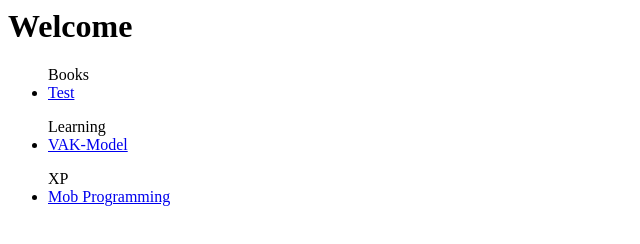
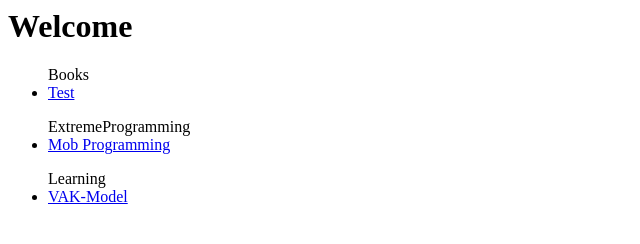
Before and after one commit to MarcMcIntosh/yabhoh, a plain HTML site: page index.html in a window 1280 px wide. Shown: the whole page, without its empty margins (0-640 px from the left). Drawn offline with Linux system fonts and the light colour scheme.

Commit message:
Deploy MarcMcIntosh/yabhoh to github.com/MarcMcIntosh/yabhoh.git:gh-pages

```diff
--- a/index.html
+++ b/index.html
@@ -6,9 +6,9 @@
       <ul>  <section>Books</section><li><a href="Books/Test">Test</a></li>
                 </ul></section>
     <section class="index__section">
+      <ul>  <section>ExtremeProgramming</section><li><a href="ExtremeProgramming/MobProgramming">Mob Programming</a></li>
+                </ul></section>
+    <section class="index__section">
       <ul>  <section>Learning</section><li><a href="Learning/VAK-Model">VAK-Model</a></li>
                 </ul></section>
-    <section class="index__section">
-      <ul>  <section>XP</section><li><a href="XP/MobProgramming">Mob Programming</a></li>
-                </ul></section>
   </body>
```
Also changed, not shown: ExtremeProgramming/MobProgramming.md (renamed from XP/MobProgramming.md).
